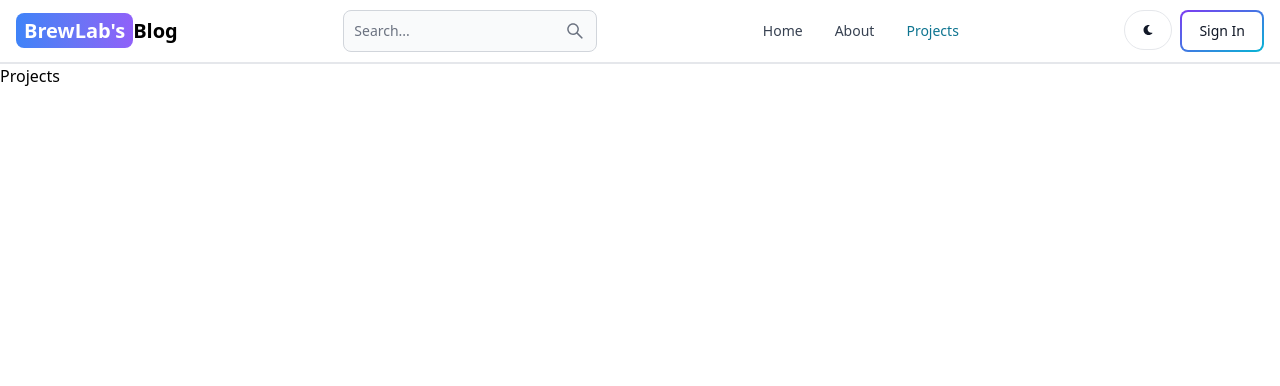
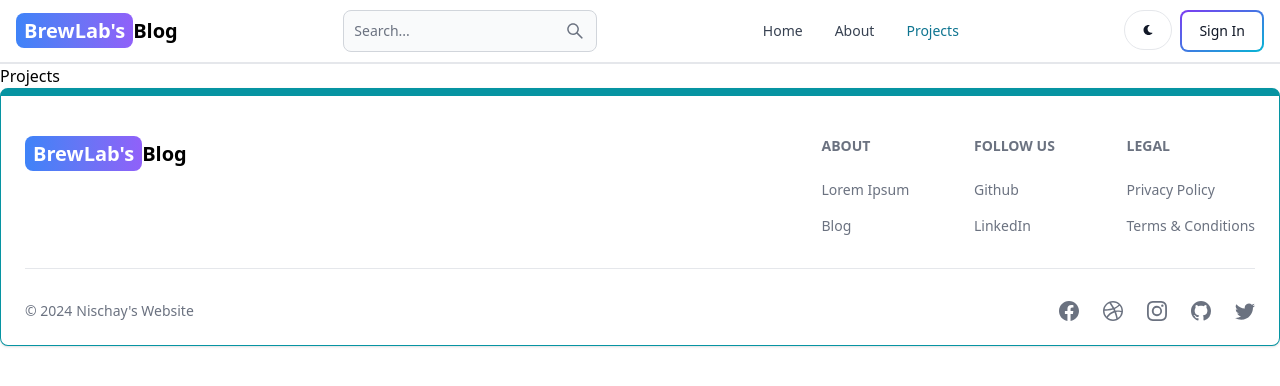
Before and after one commit to nischay-singh/BrewLabs-Blog, a React (Vite) app in the folder client/: page /projects in a window 1280 px wide. Shown: the top 386 px of the page. Built offline with nearby package versions, Linux system fonts and the light colour scheme.

Commit message:
Created Footer

```diff
--- a/client/src/App.jsx
+++ b/client/src/App.jsx
@@ -7,6 +7,7 @@
 import Dashboard from "./pages/Dashboard";
 import Projects from "./pages/Projects";
 import Header from "./components/Header";
+import Footer from "./components/Footer";
 
 export default function App() {
   return (
@@ -20,6 +21,7 @@
         <Route path="/dashboard" element={<Dashboard />} />
         <Route path="/projects" element={<Projects />} />
       </Routes>
+      <Footer />
     </BrowserRouter>
   );
 }
--- /dev/null
+++ b/client/src/components/Footer.jsx
@@ -0,0 +1,102 @@
+import { Footer } from "flowbite-react";
+import { Link } from "react-router-dom";
+import {
+  BsFacebook,
+  BsInstagram,
+  BsGithub,
+  BsTwitter,
+  BsDribbble,
+} from "react-icons/bs";
+import React from "react";
+
+export default function FooterComponent() {
+  return (
+    <Footer container className="border border-t-8 border-teal-500">
+      <div className="w-full max-w-7xl mx-auto">
+        <div className="grid w-full justify-between sm:flex md:grid-cols-1">
+          <div className="mt-5">
+            <Link
+              to="/"
+              className="self-center whitespace-nowrap text-lg
+      sm:text-xl font-semibold dark:text-white"
+            >
+              <span className="px-2 py-1 bg-gradient-to-r from-blue-500 via-indigo-500 to-purple-500 rounded-lg text-white">
+                BrewLab's
+              </span>
+              Blog
+            </Link>
+          </div>
+          <div className="grid grid-cols-2 gap-8 mt-4 sm:grid-cols-3 sm:gap-6">
+            <div>
+              <Footer.Title title="About" />
+              <Footer.LinkGroup col>
+                <Footer.Link href="#" target="_blank" rel="noopener norefrrer">
+                  Lorem Ipsum
+                </Footer.Link>
+                <Footer.Link
+                  href="https://www.google.com"
+                  target="_blank"
+                  rel="noopener norefrrer"
+                >
+                  Blog
+                </Footer.Link>
+              </Footer.LinkGroup>
+            </div>
+            <div>
+              <Footer.Title title="Follow Us" />
+              <Footer.LinkGroup col>
+                <Footer.Link
+                  href="https://github.com/nischay-singh"
+                  target="_blank"
+                  rel="noopener norefrrer"
+                >
+                  Github
+                </Footer.Link>
+                <Footer.Link
+                  href="https://www.linkedin.com/in/nischay-singh/"
+                  target="_blank"
+                  rel="noopener norefrrer"
+                >
+                  LinkedIn
+                </Footer.Link>
+              </Footer.LinkGroup>
+            </div>
+            <div>
+              <Footer.Title title="Legal" />
+              <Footer.LinkGroup col>
+                <Footer.Link href="https://github.com/nischay-singh">
+                  Privacy Policy
+                </Footer.Link>
+                <Footer.Link
+                  href="https://www.linkedin.com/in/nischay-singh/"
+                  target="_blank"
+                  rel="noopener norefrrer"
+                >
+                  Terms & Conditions
+                </Footer.Link>
+              </Footer.LinkGroup>
+            </div>
+          </div>
+        </div>
+        <Footer.Divider />
+        <div className="w-full sm:flex sm:items-center sm:justify-between">
+          <Footer.Copyright
+            href="#"
+            by="Nischay's Website"
+            year={new Date().getFullYear()}
+          />
+          <div className="flex gap-6 sm:mt-0 mt-4 sm:justify-center">
+            <Footer.Icon href="#" icon={BsFacebook} />
+            <Footer.Icon href="#" icon={BsDribbble} />
+            <Footer.Icon href="#" icon={BsInstagram} />
+            <Footer.Icon
+              href="https://github.com/nischay-singh"
+              icon={BsGithub}
+            />
+            <Footer.Icon href="#" icon={BsTwitter} />
+          </div>
+        </div>
+      </div>
+    </Footer>
+  );
+}
```
